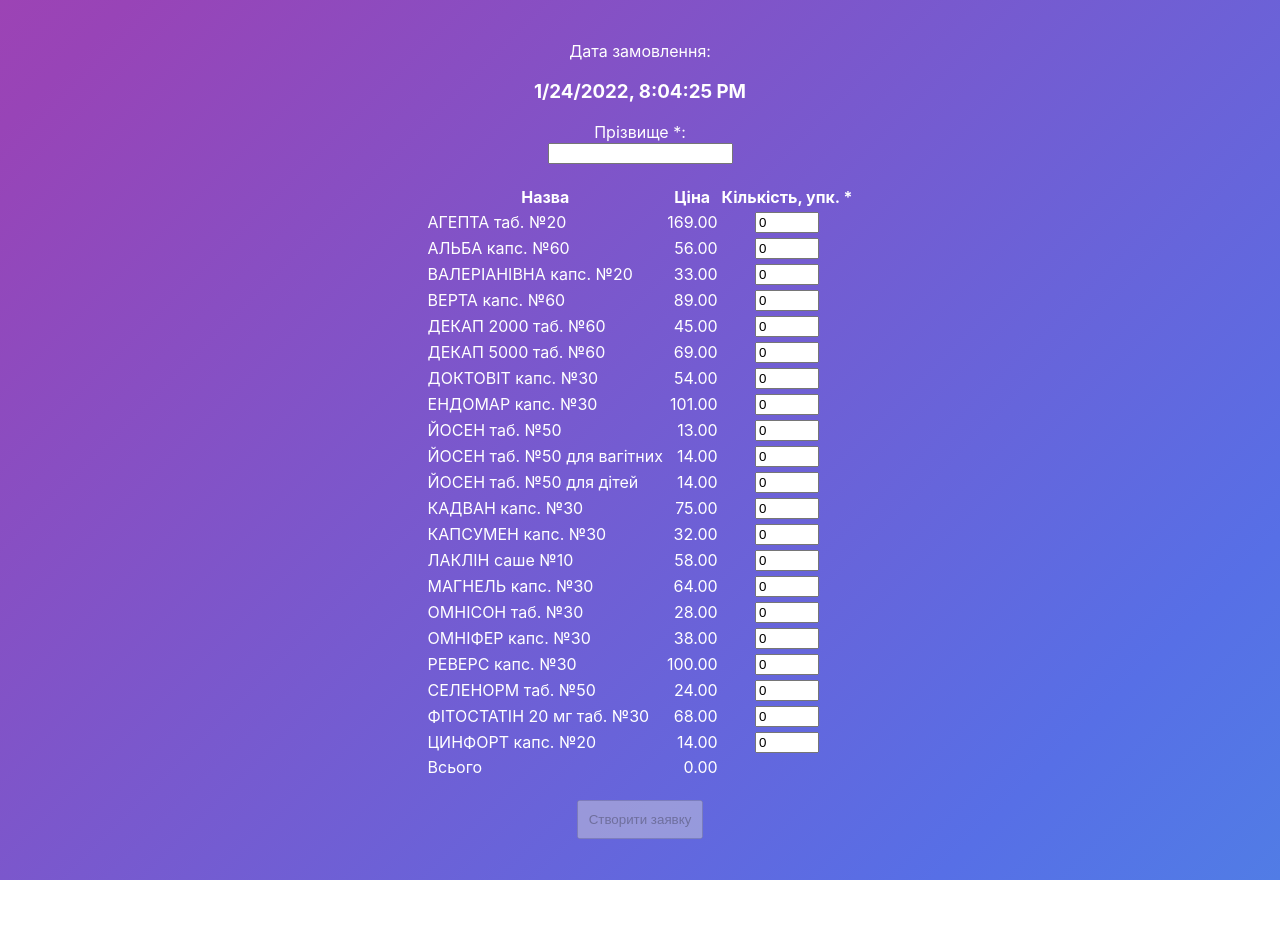
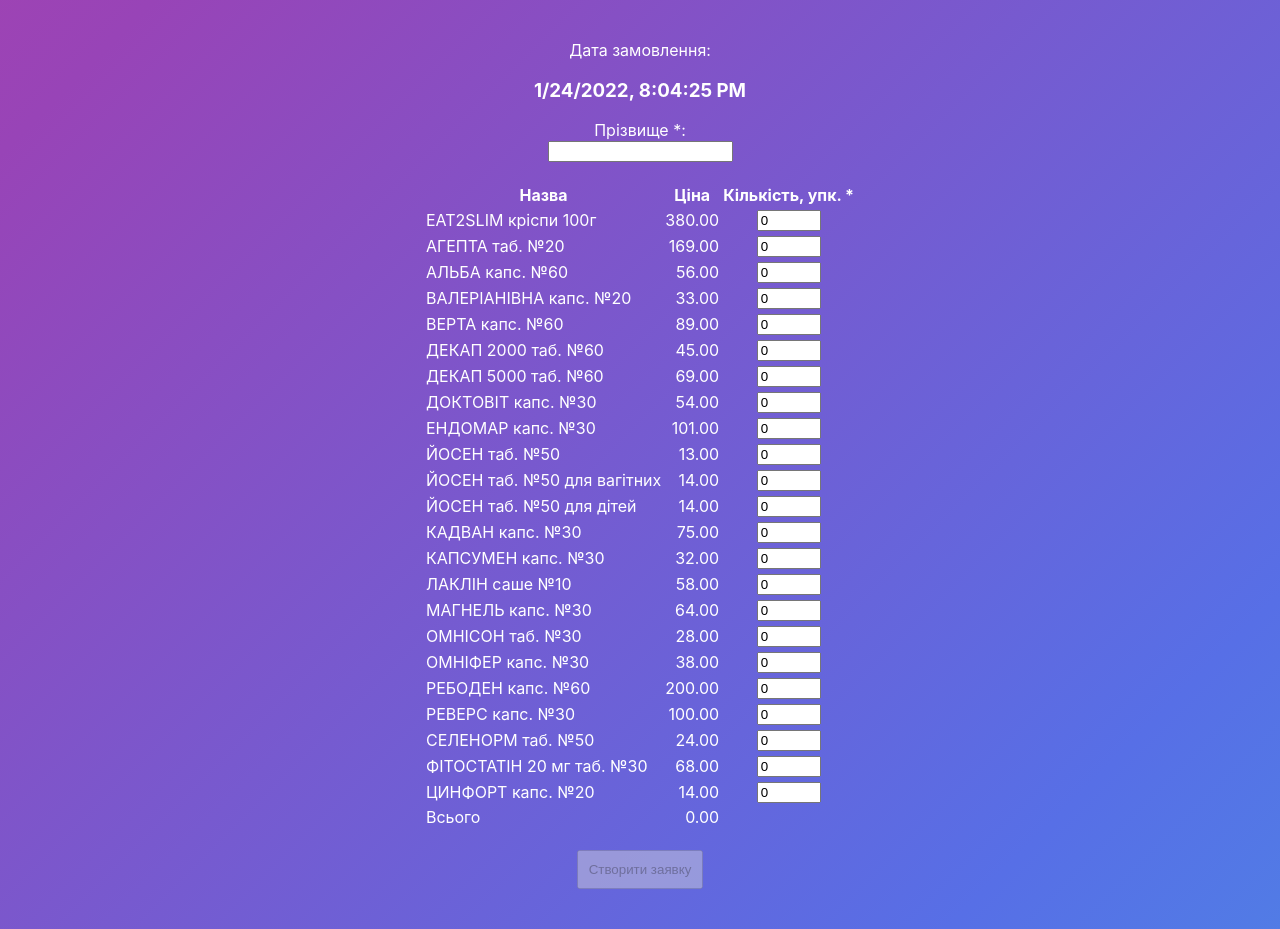
Before and after one commit to OMNISAMPLE/omnisample.github.io, a React (Create React App) app: page /#/ in a window 1280 px wide. Before the commit the page ends 880 px from the top, so only its background shows below. Built offline with nearby package versions, Linux system fonts and the light colour scheme; no server answers.

Commit message:
РЕБОДЕН, EAT2SLIM. Build

```diff
--- a/src/config.js
+++ b/src/config.js
@@ -5,11 +5,6 @@
   FIREBASE_PASS: ["omni", "-22-", "omni"].join(""),
   PRODUCT_LIST: [
     // Name, Price, Qty
-    // ["Ацинтак таб. №10", 58.0, 0],
-    // ["Белый Уголь Доброе Утро таб. б/р №6", 44.0, 0],
-    // ["Доктовіт таб. №30", 96.0, 0],
-    // ["Райт капс. №30", 281.0, 0],
-    // ["ЦИНФОРТ капс. №20 (обмін)", 0, 0],
     ["АГЕПТА таб. №20", 169.0, 0],
     ["АЛЬБА капс. №60", 56.0, 0],
     ["ВАЛЕРІАНІВНА капс. №20", 33.0, 0],
@@ -26,11 +21,13 @@
     ["МАГНЕЛЬ капс. №30", 64.0, 0],
     ["ОМНІСОН таб. №30", 28.0, 0],
     ["ОМНІФЕР капс. №30", 38.0, 0],
+    ["РЕБОДЕН капс. №60", 200.0, 0],
     ["РЕВЕРС капс. №30", 100.0, 0],
     ["СЕЛЕНОРМ таб. №50", 24.0, 0],
     ["ФІТОСТАТІН 20 мг таб. №30", 68.0, 0],
     ["ЦИНФОРТ капс. №20", 14.0, 0],
     ["ДОКТОВІТ капс. №30", 54.0, 0],
+    ["EAT2SLIM кріспи 100г", 380.0, 0],
   ]
 }
 
```
Also changed, not shown: 10 other files (tests, documents, lock files or other folders).
